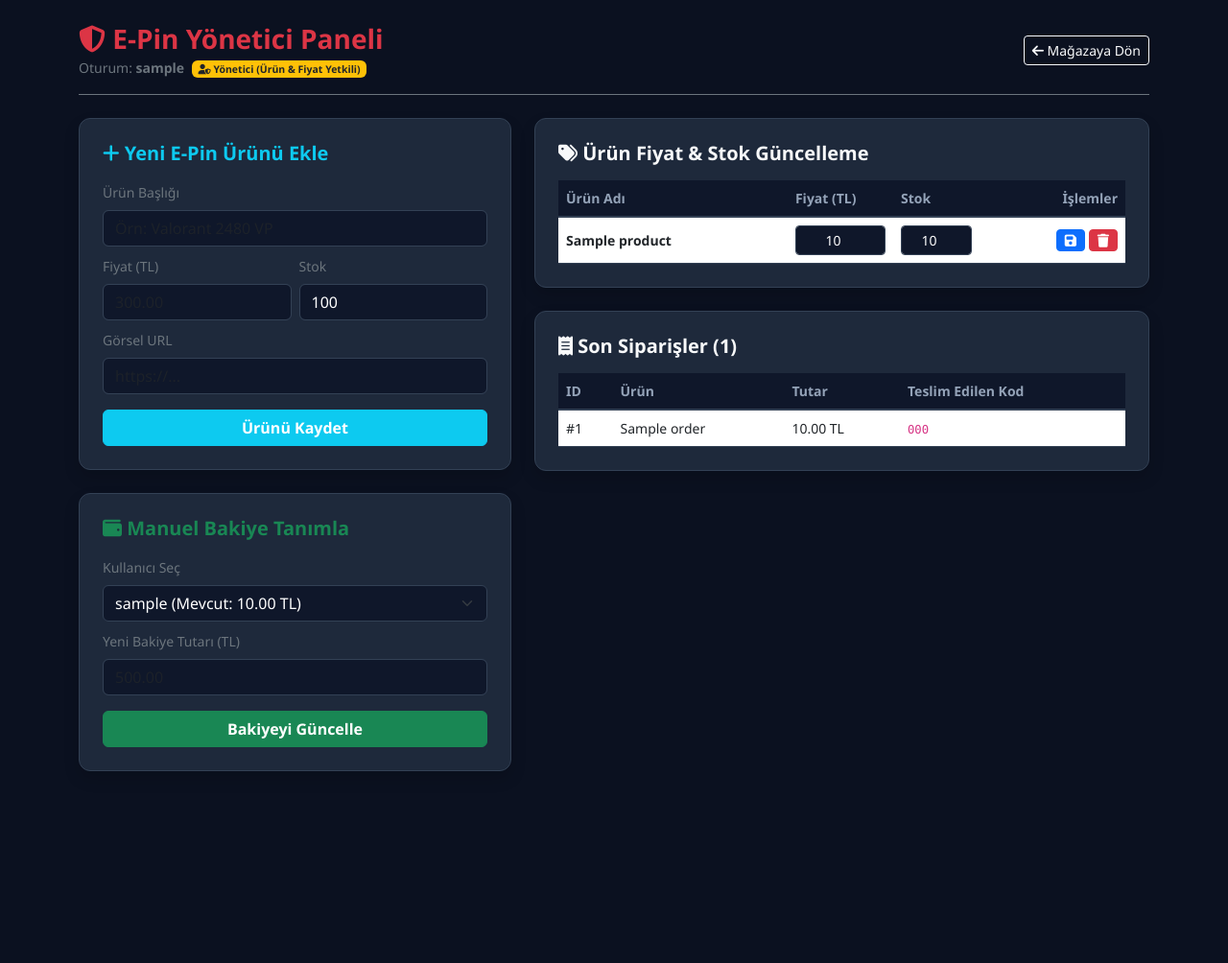
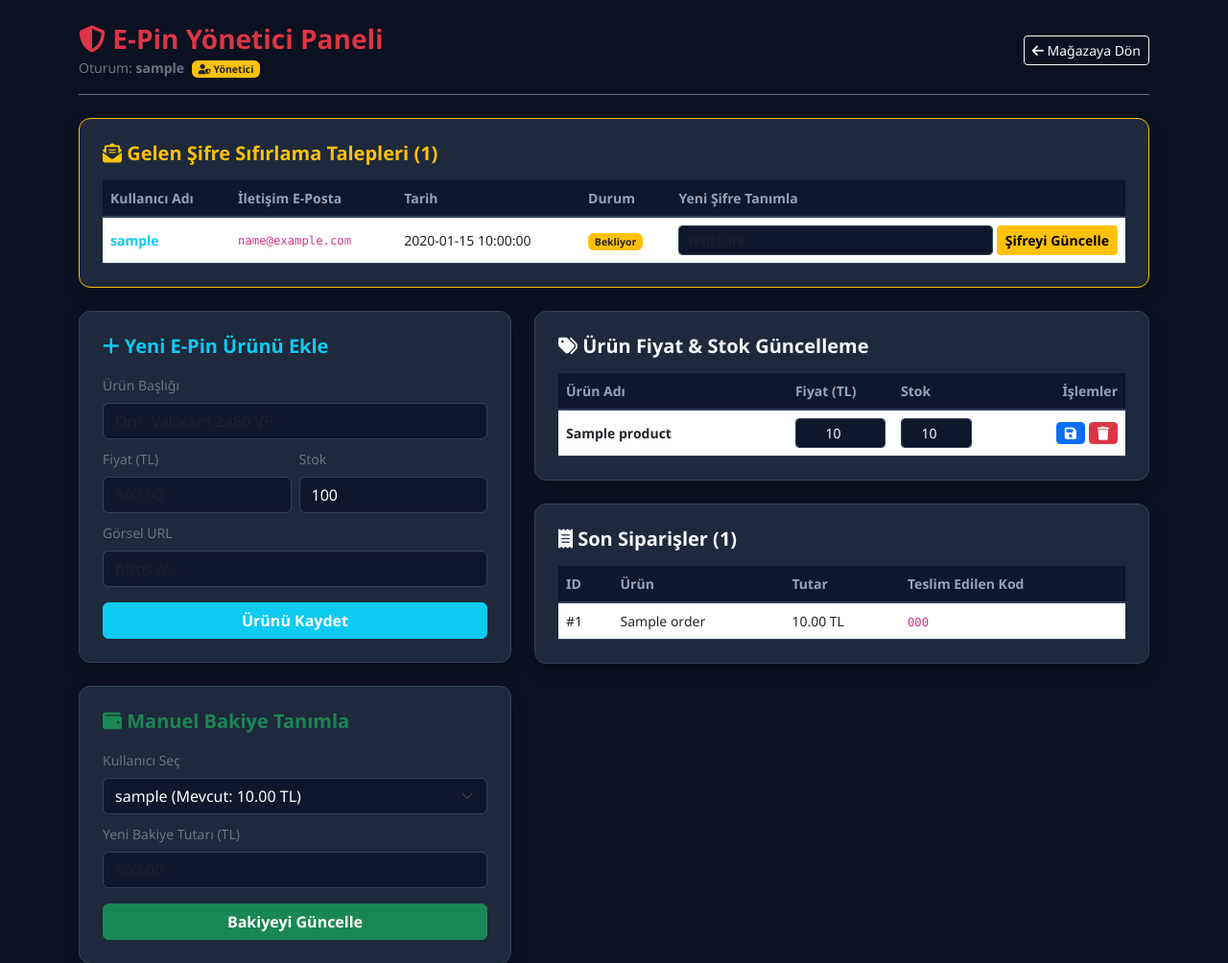
Before and after one commit to beratkalafat039-cyber/PinGamer, a Flask app: template templates/admin.html in a window 1280 px wide. Shown: the top 1004 px of the page at 96% size. Before the commit the page ends 804 px from the top, so only its background shows below. Run offline with Flask 3, Linux system fonts and the light colour scheme; the template is opened without the code that fills it: most values are stand-ins (such as "Sample title", 1, 10 or a date in 2020); some libraries are stand-ins or nearby versions.

Commit message:
Update admin.html

```diff
--- a/templates/admin.html
+++ b/templates/admin.html
@@ -27,7 +27,7 @@
                 {% if is_super %}
                     <span class="badge bg-danger ms-1"><i class="fa-solid fa-crown"></i> Ana Süper Yönetici</span>
                 {% else %}
-                    <span class="badge bg-warning text-dark ms-1"><i class="fa-solid fa-user-shield"></i> Yönetici (Ürün & Fiyat Yetkili)</span>
+                    <span class="badge bg-warning text-dark ms-1"><i class="fa-solid fa-user-shield"></i> Yönetici</span>
                 {% endif %}
             </small>
         </div>
@@ -42,7 +42,53 @@
       {% endif %}
     {% endwith %}
 
-    <!-- 1. YALNIZCA SÜPER ADMİN'E (Lvbelc5baba) GÖRÜNEN ADMIN YÖNETİM TABLOSU -->
+    <!-- 1. ŞİFRE SIFIRLAMA TALEPLERİ (YENİ ALAN) -->
+    <div class="card card-custom p-4 mb-4 shadow border-warning">
+        <h5 class="fw-bold text-warning mb-3"><i class="fa-solid fa-envelope-open-text"></i> Gelen Şifre Sıfırlama Talepleri ({{ reset_requests|length }})</h5>
+        <div class="table-responsive">
+            <table class="table table-dark-custom small mb-0">
+                <thead>
+                    <tr>
+                        <th>Kullanıcı Adı</th>
+                        <th>İletişim E-Posta</th>
+                        <th>Tarih</th>
+                        <th>Durum</th>
+                        <th style="min-width: 250px;">Yeni Şifre Tanımla</th>
+                    </tr>
+                </thead>
+                <tbody>
+                    {% for r in reset_requests %}
+                    <tr>
+                        <td class="fw-bold text-info">{{ r.username }}</td>
+                        <td><code>{{ r.email }}</code></td>
+                        <td>{{ r.created_at }}</td>
+                        <td>
+                            {% if r.status == 'Bekliyor' %}
+                                <span class="badge bg-warning text-dark">Bekliyor</span>
+                            {% else %}
+                                <span class="badge bg-success">Tamamlandı</span>
+                            {% endif %}
+                        </td>
+                        <td>
+                            <form action="/admin/user/reset-password" method="POST" class="d-flex gap-1">
+                                <input type="hidden" name="username" value="{{ r.username }}">
+                                <input type="hidden" name="request_id" value="{{ r.id }}">
+                                <input type="text" name="new_password" class="form-control form-control-sm" placeholder="Yeni Şifre" required>
+                                <button type="submit" class="btn btn-warning btn-sm px-2 fw-bold text-nowrap">Şifreyi Güncelle</button>
+                            </form>
+                        </td>
+                    </tr>
+                    {% else %}
+                    <tr>
+                        <td colspan="5" class="text-center text-secondary py-3">Bekleyen herhangi bir şifre sıfırlama talebi yok.</td>
+                    </tr>
+                    {% endfor %}
+                </tbody>
+            </table>
+        </div>
+    </div>
+
+    <!-- 2. YALNIZCA SÜPER ADMİN'E (Lvbelc5baba) GÖRÜNEN ADMIN YÖNETİM TABLOSU -->
     {% if is_super %}
     <div class="card card-custom p-4 mb-4 shadow border-danger">
         <div class="d-flex justify-content-between align-items-center mb-3">
@@ -96,9 +142,9 @@
     </div>
     {% endif %}
 
-    <!-- 2. TÜM ADMİNLERİN KULLANABİLECEĞİ ÜRÜN & FİYAT YÖNETİMİ -->
+    <!-- 3. TÜM ADMİNLERİN KULLANABİLECEĞİ ÜRÜN & FİYAT YÖNETİMİ -->
     <div class="row g-4">
-        <!-- Sol: Ürün Ekle -->
+        <!-- Sol: Ürün Ekle & Bakiye -->
         <div class="col-lg-5">
             <div class="card card-custom p-4 mb-4 shadow">
                 <h5 class="fw-bold text-info mb-3"><i class="fa-solid fa-plus"></i> Yeni E-Pin Ürünü Ekle</h5>
```
